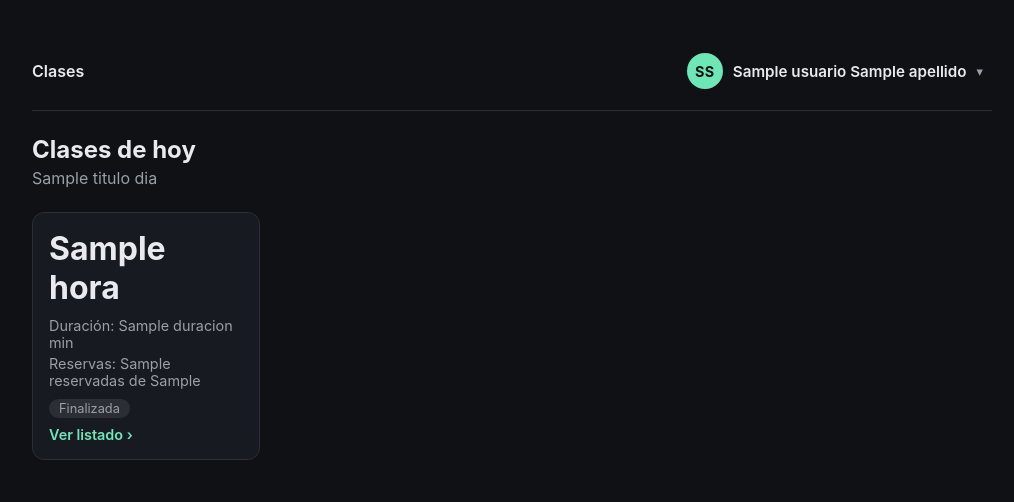
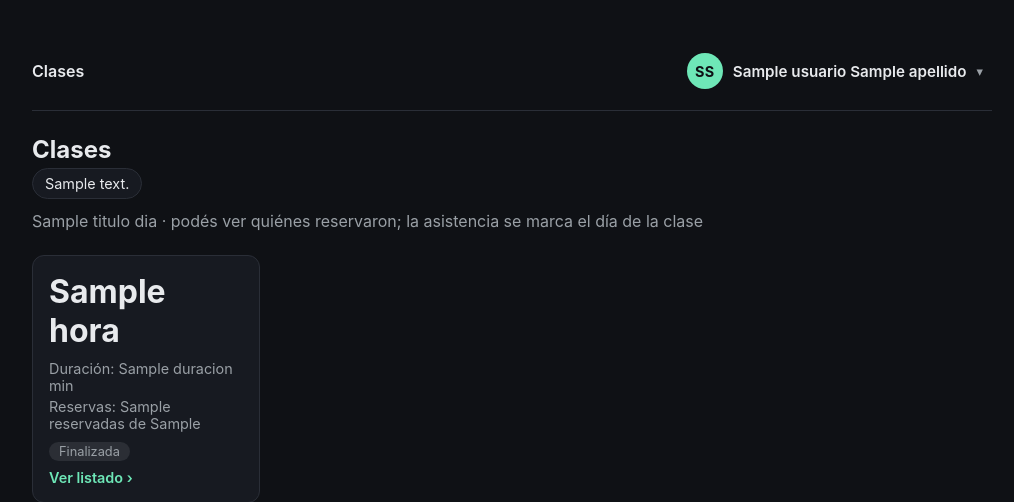
Before and after one commit to pilisoldo1-code/Just-Show-Up, a FastAPI app: template app/templates/profesora_clases.html in a window 1280 px wide. Shown: the top 502 px of the page, without its empty margins (128-1142 px from the left). Run offline with FastAPI, Linux system fonts and the light colour scheme; the template is opened without the code that fills it: most values are stand-ins (such as "Sample title", 1, 10 or a date in 2020).

Commit message:
Clases de la profesora: ver inscriptas de hoy hasta una semana adelante
Botones para elegir día (hoy a hoy + 7). En días futuros se ve quién reservó,
pero la asistencia sigue sin poder marcarse fuera del horario de la clase.

Co-Authored-By: Claude Opus 5.5 <noreply@anthropic.com>

```diff
--- a/app/main.py
+++ b/app/main.py
@@ -26,6 +26,7 @@ MESES = [
     "agosto", "setiembre", "octubre", "noviembre", "diciembre",
 ]
 SEMANAS_HACIA_ADELANTE = 2
+DIAS_ADELANTE_PROFESORA = 7  # la profesora ve inscriptas de hoy hasta el mismo día de la semana siguiente
 
 
 @app.exception_handler(Redirigir)
@@ -454,15 +455,32 @@ def toggle_horario(horario_id: int, usuario: Usuario = Depends(requiere_profesor
 
 # ---------- profesora: clases y asistencia ----------
 
+def _dias_profesora() -> list[date]:
+    hoy = clases.ahora().date()
+    return [hoy + timedelta(days=i) for i in range(DIAS_ADELANTE_PROFESORA + 1)]
+
+
 @app.get("/profesora/clases")
-def profesora_clases(request: Request, usuario: Usuario = Depends(requiere_profesora)):
+def profesora_clases(request: Request, fecha: str = "", usuario: Usuario = Depends(requiere_profesora)):
+    dias = _dias_profesora()
+    hoy = dias[0]
+    f = _parse_fecha(fecha) if fecha else hoy
+    if f not in dias:
+        return RedirectResponse(url="/profesora/clases", status_code=303)
     sb = _sb(usuario)
-    hoy = clases.ahora().date()
-    clases.generar_clases(sb, hoy - timedelta(days=hoy.weekday()))
+    for lunes in {d - timedelta(days=d.weekday()) for d in (dias[0], dias[-1])}:
+        clases.generar_clases(sb, lunes)
+    etiquetas = {hoy: "Hoy", hoy + timedelta(days=1): "Mañana"}
     return _render(
         request, "profesora_clases.html", usuario,
-        clases=clases.clases_del_dia(sb, hoy),
-        titulo_dia=f"{clases.nombre_dia(hoy)} {hoy.day} de {MESES[hoy.month]}",
+        clases=clases.clases_del_dia(sb, f),
+        titulo_dia=f"{clases.nombre_dia(f)} {f.day} de {MESES[f.month]}",
+        es_hoy=f == hoy,
+        dias=[
+            {"fecha": d.isoformat(), "activo": d == f,
+             "texto": etiquetas.get(d, f"{clases.nombre_dia(d)[:3]} {d.day}")}
+            for d in dias
+        ],
     )
 
 
@@ -470,7 +488,7 @@ def profesora_clases(request: Request, usuario: Usuario = Depends(requiere_profe
 def profesora_clase(request: Request, clase_id: int, ok: int = 0, aviso: str = "",
                     usuario: Usuario = Depends(requiere_profesora)):
     clase = clases.clase_con_asistencia(_sb(usuario), clase_id)
-    if clase is None:
+    if clase is None or clase["fecha"] > _dias_profesora()[-1]:
         return RedirectResponse(url="/profesora/clases", status_code=303)
     return _render(request, "profesora_clase.html", usuario, clase=clase, aviso=aviso, aviso_ok=bool(ok))
 
--- a/app/static/style.css
+++ b/app/static/style.css
@@ -851,3 +851,31 @@ main.ancho {
     outline: 2px solid var(--accent);
     outline-offset: 2px;
 }
+
+.dias-nav {
+    display: flex;
+    flex-wrap: wrap;
+    gap: 8px;
+    margin: 4px 0 12px;
+}
+
+.dia-chip {
+    padding: 6px 12px;
+    border-radius: 999px;
+    border: 1px solid #2a2e37;
+    background: var(--card);
+    color: var(--text);
+    font-size: 0.9rem;
+    text-decoration: none;
+}
+
+.dia-chip:hover {
+    border-color: var(--accent);
+}
+
+.dia-chip-activo {
+    background: var(--accent);
+    border-color: var(--accent);
+    color: var(--bg);
+    font-weight: 600;
+}
--- a/app/templates/profesora_clase.html
+++ b/app/templates/profesora_clase.html
@@ -10,14 +10,14 @@
     <main>
         {% include "_menu.html" %}
         <h1>{{ clase.titulo }}</h1>
-        <p class="subtitle"><a href="/profesora/clases">‹ Volver a las clases de hoy</a></p>
+        <p class="subtitle"><a href="/profesora/clases?fecha={{ clase.fecha.isoformat() }}">‹ Volver a las clases del día</a></p>
 
         {% if aviso %}
         <div class="aviso {{ 'aviso-ok' if aviso_ok else 'aviso-error' }}">{{ aviso }}</div>
         {% endif %}
 
         {% if clase.ventana == 'antes' %}
-        <p class="nota">La asistencia se marca durante la clase, de {{ clase.hora }} a {{ clase.hora_fin }}.</p>
+        <p class="nota">La asistencia se marca el día de la clase, mientras dura: de {{ clase.hora }} a {{ clase.hora_fin }}.</p>
         {% elif clase.ventana == 'cerrada' %}
         <p class="nota">La clase terminó a las {{ clase.hora_fin }}: la asistencia ya no se puede modificar.</p>
         {% endif %}
--- a/app/templates/profesora_clases.html
+++ b/app/templates/profesora_clases.html
@@ -3,14 +3,20 @@
 <head>
     <meta charset="UTF-8" />
     <meta name="viewport" content="width=device-width, initial-scale=1.0" />
-    <title>Just Show Up - Clases de hoy</title>
+    <title>Just Show Up - Clases</title>
     <link rel="stylesheet" href="/static/style.css" />
 </head>
 <body>
     <main>
         {% include "_menu.html" %}
-        <h1>Clases de hoy</h1>
-        <p class="subtitle">{{ titulo_dia }}</p>
+        <h1>Clases</h1>
+        <nav class="dias-nav" aria-label="Elegir día">
+            {% for d in dias %}
+            <a href="/profesora/clases?fecha={{ d.fecha }}" class="dia-chip {{ 'dia-chip-activo' if d.activo else '' }}"
+               {{ 'aria-current=page' if d.activo else '' }}>{{ d.texto }}</a>
+            {% endfor %}
+        </nav>
+        <p class="subtitle">{{ titulo_dia }}{% if not es_hoy %} · podés ver quiénes reservaron; la asistencia se marca el día de la clase{% endif %}</p>
 
         {% if clases %}
         <div class="cards">
@@ -36,7 +42,7 @@
             {% endfor %}
         </div>
         {% else %}
-        <p class="vacio">Hoy no hay clases.</p>
+        <p class="vacio">{{ 'Hoy no hay clases.' if es_hoy else 'No hay clases este día.' }}</p>
         {% endif %}
     </main>
 </body>
```
Also changed, not shown: CLAUDE.md (+5 -1 lines).
